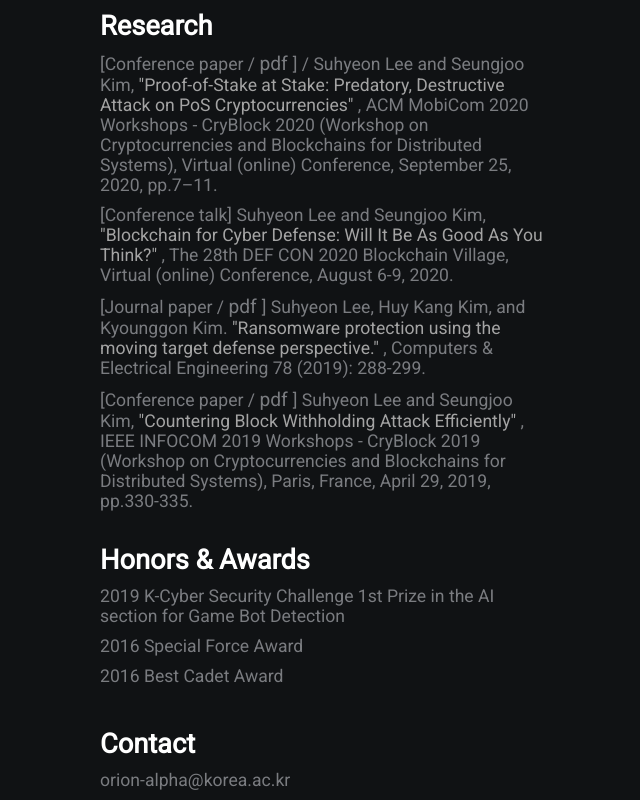
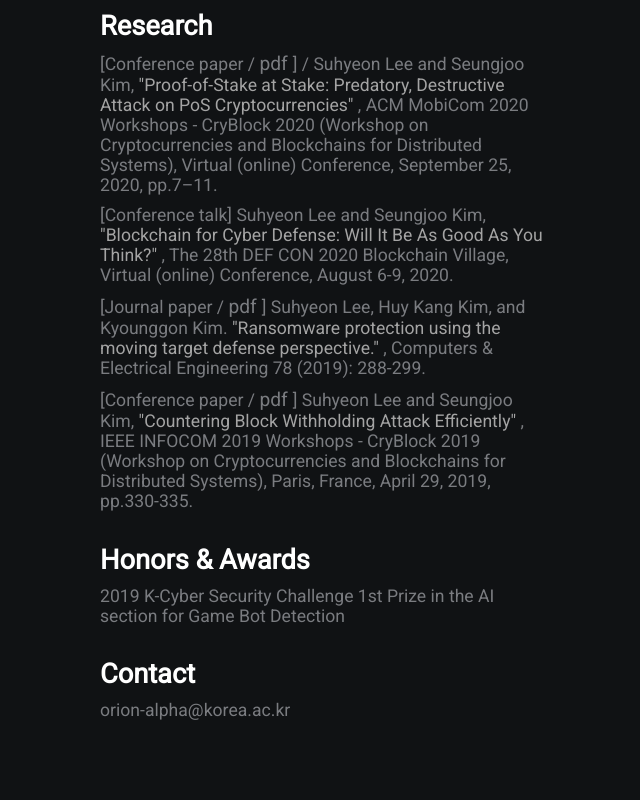
Before and after one commit to hyeonleee/hyeonleee.github.io, a plain HTML site: page index.html in a window 1280 px wide. Shown: the part 616-1416 px from the top of the page, without its empty margins (540-1180 px from the left). After the commit the page ends 1346 px from the top, so only its background shows below. Drawn offline with Linux system fonts and the light colour scheme.

Commit message:
Update index.html

```diff
--- a/index.html
+++ b/index.html
@@ -55,9 +55,14 @@
             <h2>Honors & Awards</h2>
             <p> 2019 K-Cyber Security Challenge 1st Prize in the AI section for Game Bot Detection </p>
 
-            <p> 2016 Special Force Award </p>
 
-            <p> 2016 Best Cadet Award <p>
+            <!--
+
+            <p> 2016 Special Force Award in Korea Army Cadet Military School </p>
+
+            <p> 2016 Best Cadet Award in Korea Army Cadet Military School <p>
+
+            -->
 
             <h2>Contact</h2>
             <p>orion-alpha@korea.ac.kr</p>
```
